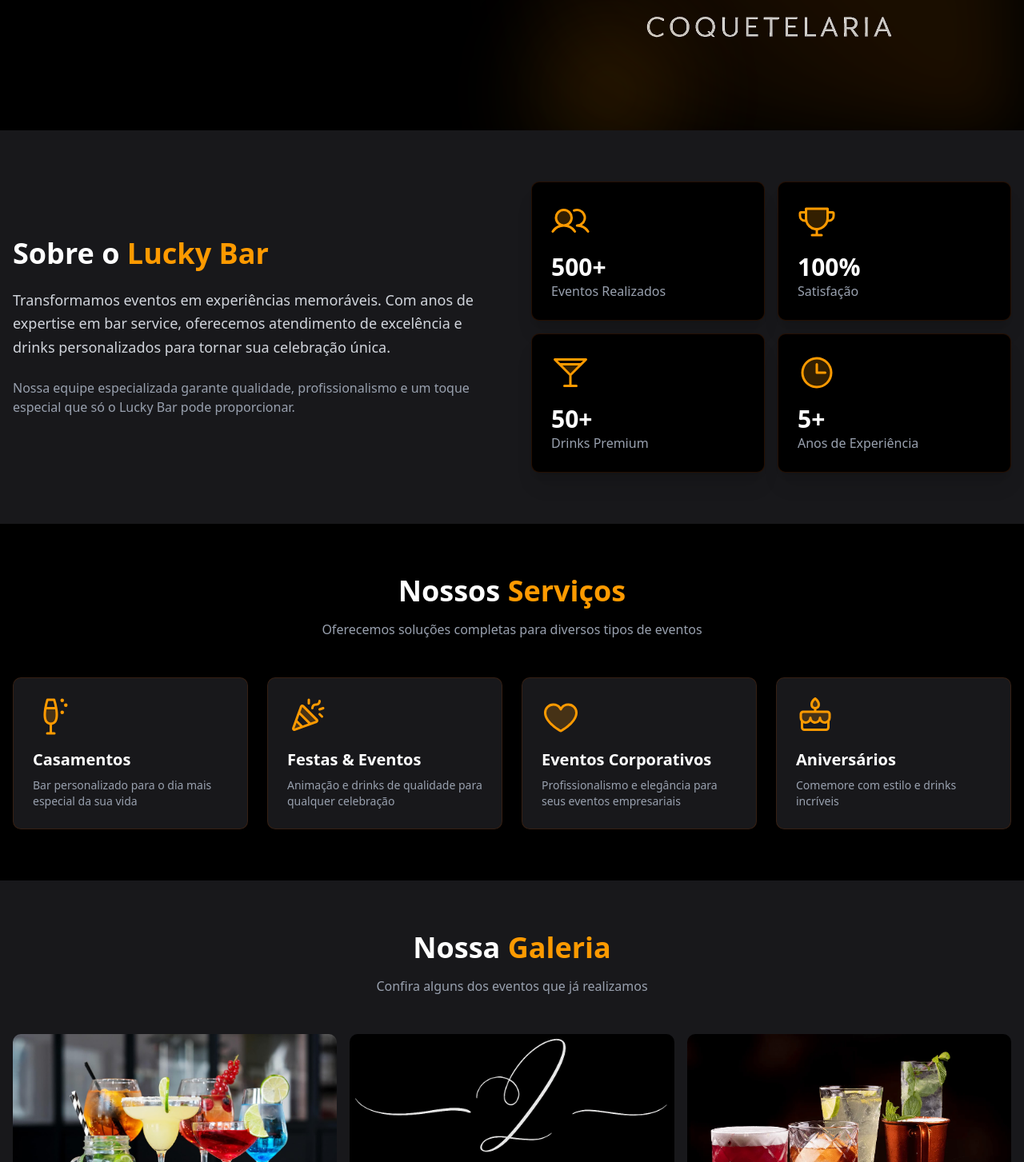
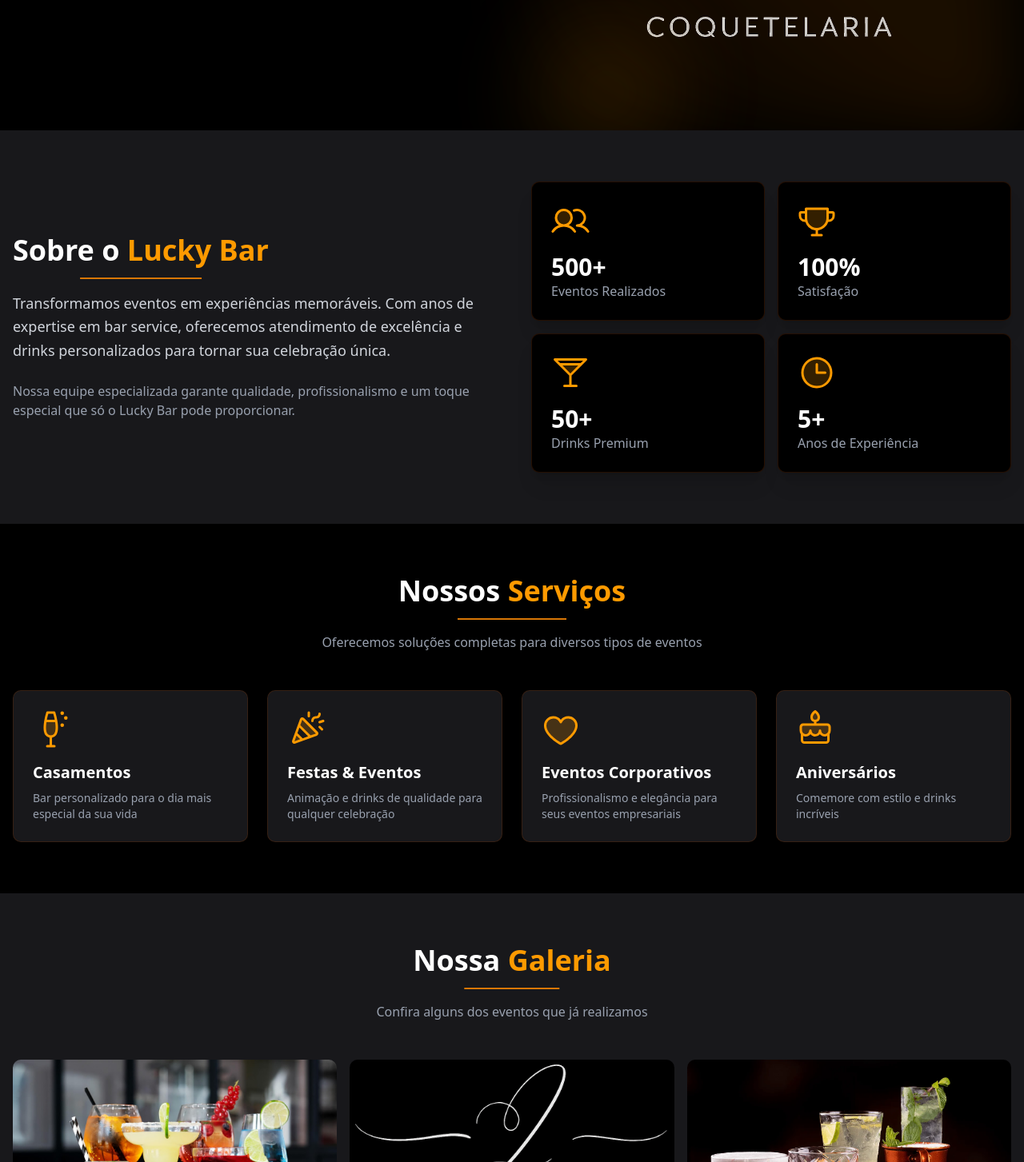
Before and after one commit to Wevertongnx/ProjetoLuckyBar, a Next.js app: page / in a window 1280 px wide. Shown: the part 461-1914 px from the top of the page at 80% size. Built offline with nearby package versions, Linux system fonts and the light colour scheme.

Commit message:
feat: adicionar efeito de linhas animadas nos títulos

```diff
--- a/src/app/_components/about.tsx
+++ b/src/app/_components/about.tsx
@@ -1,5 +1,6 @@
 "use client"
 import { Martini, Users, Trophy, Clock } from '@phosphor-icons/react'
+import { SectionTitle } from './section-title'
 
 export function About() {
     return (
@@ -8,9 +9,9 @@
                 <div className="grid grid-cols-1 lg:grid-cols-2 gap-12 items-center">
                     {/* Texto */}
                     <div className="space-y-6">
-                        <h2 className="text-4xl font-bold text-white">
+                        <SectionTitle>
                             Sobre o <span className="text-amber-500">Lucky Bar</span>
-                        </h2>
+                        </SectionTitle>
                         <p className="text-lg text-gray-300 leading-relaxed">
                             Transformamos eventos em experiências memoráveis. Com anos de expertise em bar service,
                             oferecemos atendimento de excelência e drinks personalizados para tornar sua celebração única.
--- a/src/app/_components/gallery.tsx
+++ b/src/app/_components/gallery.tsx
@@ -2,6 +2,7 @@
 import Image from 'next/image'
 import { useState } from 'react'
 import { X } from '@phosphor-icons/react'
+import { SectionTitle } from './section-title'
 // Importar as imagens da raiz do public
 import gallery1 from '../../../public/gallery-1.jpg'
 import gallery2 from '../../../public/gallery-2.jpg'
@@ -24,9 +25,11 @@
         <section id="galeria" className="bg-zinc-900 py-16">
             <div className="container mx-auto px-4">
                 <div className="text-center mb-12">
-                    <h2 className="text-4xl font-bold text-white mb-4">
-                        Nossa <span className="text-amber-500">Galeria</span>
-                    </h2>
+                    <div className="flex justify-center">
+                        <SectionTitle>
+                            Nossa <span className="text-amber-500">Galeria</span>
+                        </SectionTitle>
+                    </div>
                     <p className="text-gray-400 max-w-2xl mx-auto">
                         Confira alguns dos eventos que já realizamos
                     </p>
--- /dev/null
+++ b/src/app/_components/section-title.tsx
@@ -0,0 +1,44 @@
+export function SectionTitle({ children }: { children: React.ReactNode }) {
+    return (
+        <h2 className="section-title text-4xl font-bold text-white mb-4 inline-block relative pb-4">
+            {children}
+            <style jsx>{`
+                .section-title::before,
+                .section-title::after {
+                    content: "";
+                    position: absolute;
+                    left: 50%;
+                    bottom: 0;
+                    height: 2px;
+                    background: linear-gradient(to left, transparent 0%, #d97706 20%);
+                    width: 0;
+                    transform: translateX(-50%);
+                }
+
+                .section-title::before {
+                    transform-origin: left center;
+                    translate: -4px 0;
+                    animation: expand-left 600ms ease-out forwards;
+                }
+
+                .section-title::after {
+                    transform-origin: right center;
+                    translate: 4px 0;
+                    background: linear-gradient(to right, transparent 0%, #d97706 20%);
+                    animation: expand-right 600ms ease-out forwards;
+                    animation-delay: 60ms;
+                }
+
+                @keyframes expand-left {
+                    from { width: 0; }
+                    to { width: 45%; }
+                }
+
+                @keyframes expand-right {
+                    from { width: 0; }
+                    to { width: 45%; }
+                }
+            `}</style>
+        </h2>
+    )
+}
--- a/src/app/_components/services.tsx
+++ b/src/app/_components/services.tsx
@@ -1,5 +1,6 @@
 "use client"
 import { Champagne, Confetti, Heart, Cake } from '@phosphor-icons/react'
+import { SectionTitle } from './section-title'
 
 export function Services() {
     const services = [
@@ -29,9 +30,11 @@
         <section id="servicos" className="bg-black text-white py-16">
             <div className="container mx-auto px-4">
                 <div className="text-center mb-12">
-                    <h2 className="text-4xl font-bold mb-4">
-                        Nossos <span className="text-amber-500">Serviços</span>
-                    </h2>
+                    <div className="flex justify-center">
+                        <SectionTitle>
+                            Nossos <span className="text-amber-500">Serviços</span>
+                        </SectionTitle>
+                    </div>
                     <p className="text-gray-400 max-w-2xl mx-auto">
                         Oferecemos soluções completas para diversos tipos de eventos
                     </p>
```
